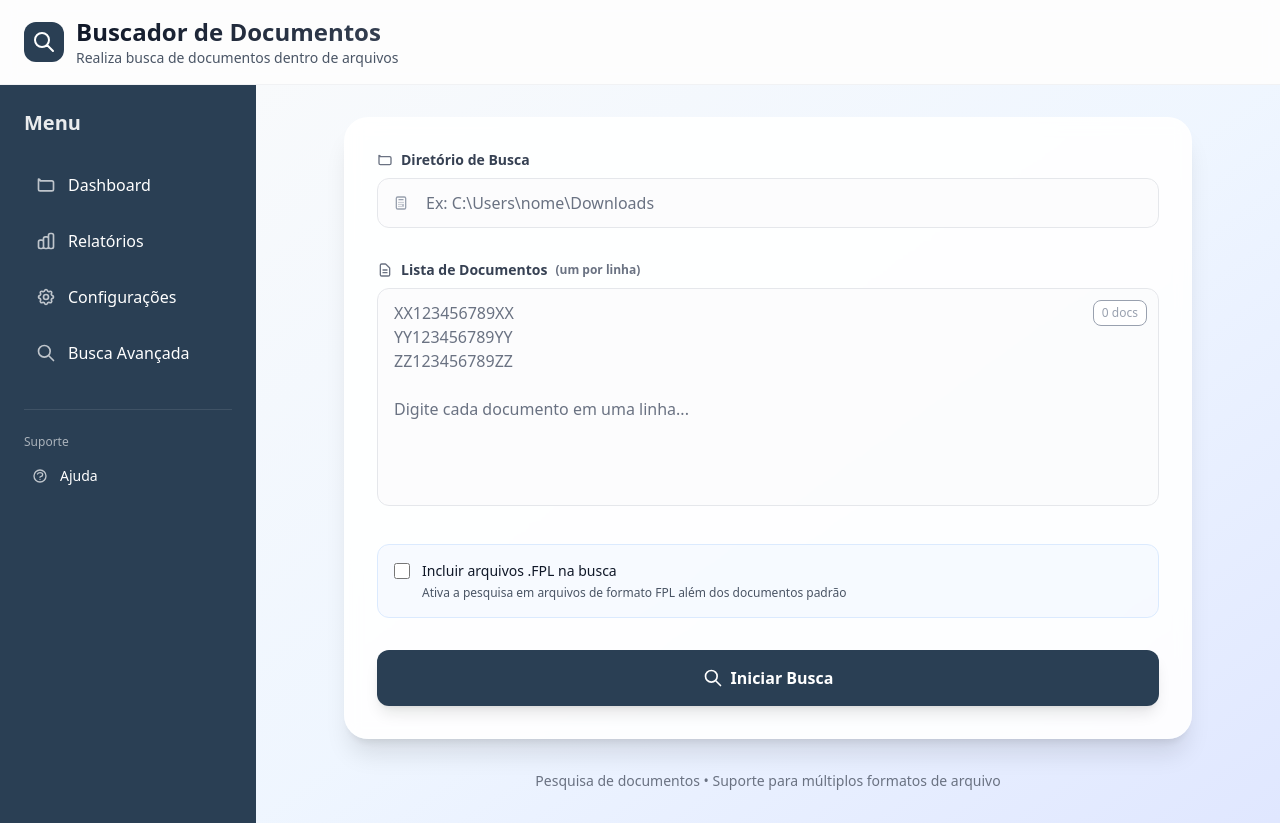
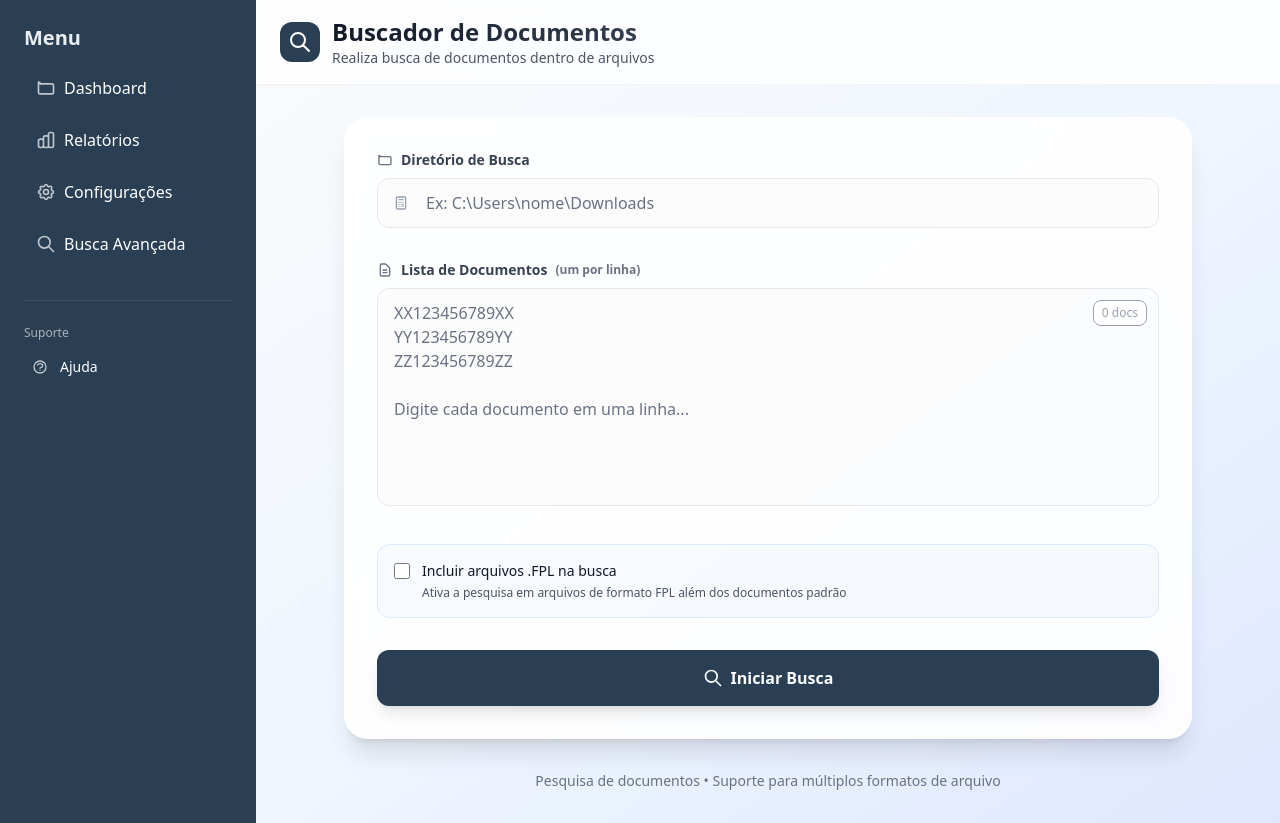
Before and after one commit to gabrielspk/search-docs-fastapi-react, a React (Vite) app in the folder frontend/: page / in a window 1280 px wide. Built offline with nearby package versions, Linux system fonts and the light colour scheme.

Commit message:
style: extend sidebar to top and adjust spacing

```diff
--- a/frontend/src/App.jsx
+++ b/frontend/src/App.jsx
@@ -120,51 +120,30 @@ function App() {
   };
 
 return (
-  <div className="min-h-screen bg-gray-100">
-    {/* Header com gradiente sutil */}
-    <div className="bg-white/80 backdrop-blur-sm border-b border-gray-200/50 sticky top-0 z-10">
-      <div className="max-w-full mx-auto px-6 py-4">
-        <div className="flex items-center space-x-3">
-          <div className="w-10 h-10 bg-[#2A3F54] rounded-xl flex items-center justify-center">
-            <svg className="w-6 h-6 text-white" fill="none" stroke="currentColor" viewBox="0 0 24 24">
-              <path strokeLinecap="round" strokeLinejoin="round" strokeWidth={2} d="M21 21l-6-6m2-5a7 7 0 11-14 0 7 7 0 0114 0z" />
-            </svg>
-          </div>
-          <div>
-            <h1 className="text-2xl font-bold bg-gradient-to-r from-gray-900 to-gray-700 bg-clip-text text-transparent">
-              Buscador de Documentos
-            </h1>
-            <p className="text-sm text-gray-600">Realiza busca de documentos dentro de arquivos</p>
-          </div>
-        </div>
-      </div>
-    </div>
+  <div className="min-h-screen flex">
 
-    {/* Container principal com flex */}
-    <div className="flex min-h-[calc(100vh-72px)]">
-
-      {/* Sidebar fixo */}
+    {/* Sidebar fixo - agora ocupa altura total */}
     <aside className="w-64 bg-[#2A3F54] text-white flex-shrink-0 shadow-xl">
       <div className="p-6">
-          <h2 className="text-xl font-bold mb-6 text-white/90">Menu</h2>
+        <h2 className="text-xl font-bold mb-3 text-white/90">Menu</h2>
 
         {/* Lista do menu */}
-          <nav className="space-y-2">
-            <a href="#" className="flex items-center space-x-3 p-3 rounded-lg hover:bg-[#3B4F65] transition-colors duration-200 group">
+        <nav className="space-y-1">
+          <a href="#" className="flex items-center space-x-2 p-3 rounded-lg hover:bg-[#3B4F65] transition-colors duration-200 group">
             <svg className="w-5 h-5 text-white/70 group-hover:text-white" fill="none" stroke="currentColor" viewBox="0 0 24 24">
               <path strokeLinecap="round" strokeLinejoin="round" strokeWidth={2} d="M3 7v10a2 2 0 002 2h14a2 2 0 002-2V9a2 2 0 00-2-2H5a2 2 0 00-2-2z" />
             </svg>
             <span className="font-medium">Dashboard</span>
           </a>
 
-            <a href="#" className="flex items-center space-x-3 p-3 rounded-lg hover:bg-[#3B4F65] transition-colors duration-200 group">
+          <a href="#" className="flex items-center space-x-2 p-3 rounded-lg hover:bg-[#3B4F65] transition-colors duration-200 group">
             <svg className="w-5 h-5 text-white/70 group-hover:text-white" fill="none" stroke="currentColor" viewBox="0 0 24 24">
               <path strokeLinecap="round" strokeLinejoin="round" strokeWidth={2} d="M9 19v-6a2 2 0 00-2-2H5a2 2 0 00-2 2v6a2 2 0 002 2h2a2 2 0 002-2zm0 0V9a2 2 0 012-2h2a2 2 0 012 2v10m-6 0a2 2 0 002 2h2a2 2 0 002-2m0 0V5a2 2 0 012-2h2a2 2 0 012 2v14a2 2 0 01-2 2h-2a2 2 0 01-2-2z" />
             </svg>
             <span className="font-medium">Relatórios</span>
           </a>
 
-            <a href="#" className="flex items-center space-x-3 p-3 rounded-lg hover:bg-[#3B4F65] transition-colors duration-200 group">
+          <a href="#" className="flex items-center space-x-2 p-3 rounded-lg hover:bg-[#3B4F65] transition-colors duration-200 group">
             <svg className="w-5 h-5 text-white/70 group-hover:text-white" fill="none" stroke="currentColor" viewBox="0 0 24 24">
               <path strokeLinecap="round" strokeLinejoin="round" strokeWidth={2} d="M10.325 4.317c.426-1.756 2.924-1.756 3.35 0a1.724 1.724 0 002.573 1.066c1.543-.94 3.31.826 2.37 2.37a1.724 1.724 0 001.065 2.572c1.756.426 1.756 2.924 0 3.35a1.724 1.724 0 00-1.066 2.573c.94 1.543-.826 3.31-2.37 2.37a1.724 1.724 0 00-2.572 1.065c-.426 1.756-2.924 1.756-3.35 0a1.724 1.724 0 00-2.573-1.066c-1.543.94-3.31-.826-2.37-2.37a1.724 1.724 0 00-1.065-2.572c-1.756-.426-1.756-2.924 0-3.35a1.724 1.724 0 001.066-2.573c-.94-1.543.826-3.31 2.37-2.37.996.608 2.296.07 2.572-1.065z" />
               <path strokeLinecap="round" strokeLinejoin="round" strokeWidth={2} d="M15 12a3 3 0 11-6 0 3 3 0 016 0z" />
@@ -172,7 +151,7 @@ return (
             <span className="font-medium">Configurações</span>
           </a>
 
-            <a href="#" className="flex items-center space-x-3 p-3 rounded-lg hover:bg-[#3B4F65] transition-colors duration-200 group">
+          <a href="#" className="flex items-center space-x-2 p-3 rounded-lg hover:bg-[#3B4F65] transition-colors duration-200 group">
             <svg className="w-5 h-5 text-white/70 group-hover:text-white" fill="none" stroke="currentColor" viewBox="0 0 24 24">
               <path strokeLinecap="round" strokeLinejoin="round" strokeWidth={2} d="M21 21l-6-6m2-5a7 7 0 11-14 0 7 7 0 0114 0z" />
             </svg>
@@ -192,6 +171,28 @@ return (
         </div>
       </div>
     </aside>
+
+    {/* Área principal com header e conteúdo */}
+    <div className="flex-1 bg-gradient-to-br from-slate-50 via-blue-50 to-indigo-100 flex flex-col">
+
+      {/* Header com gradiente sutil - agora dentro da área principal */}
+      <div className="bg-white/80 backdrop-blur-sm border-b border-gray-200/50 sticky top-0 z-10">
+        <div className="max-w-full mx-auto px-6 py-4">
+          <div className="flex items-center space-x-3">
+            <div className="w-10 h-10 bg-[#2A3F54] rounded-xl flex items-center justify-center">
+              <svg className="w-6 h-6 text-white" fill="none" stroke="currentColor" viewBox="0 0 24 24">
+                <path strokeLinecap="round" strokeLinejoin="round" strokeWidth={2} d="M21 21l-6-6m2-5a7 7 0 11-14 0 7 7 0 0114 0z" />
+              </svg>
+            </div>
+            <div>
+              <h1 className="text-2xl font-bold bg-gradient-to-r from-gray-900 to-gray-700 bg-clip-text text-transparent">
+                Buscador de Documentos
+              </h1>
+              <p className="text-sm text-gray-600">Realiza busca de documentos dentro de arquivos</p>
+            </div>
+          </div>
+        </div>
+      </div>
 
       {/* Conteúdo principal */}
       <main className="flex-1 bg-gradient-to-br from-slate-50 via-blue-50 to-indigo-100">
```
Lines whose indentation alone changed are shown as unchanged.
